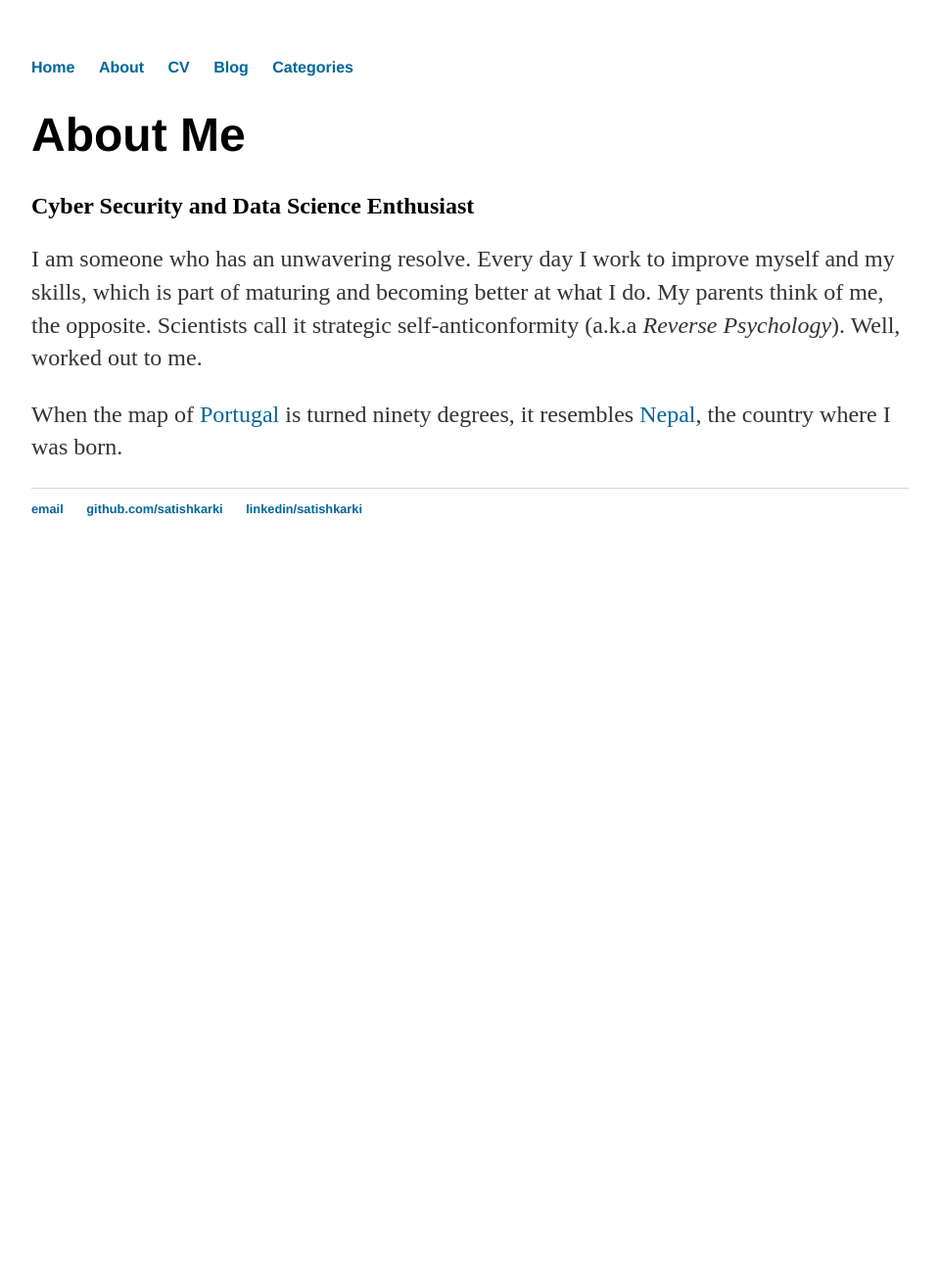
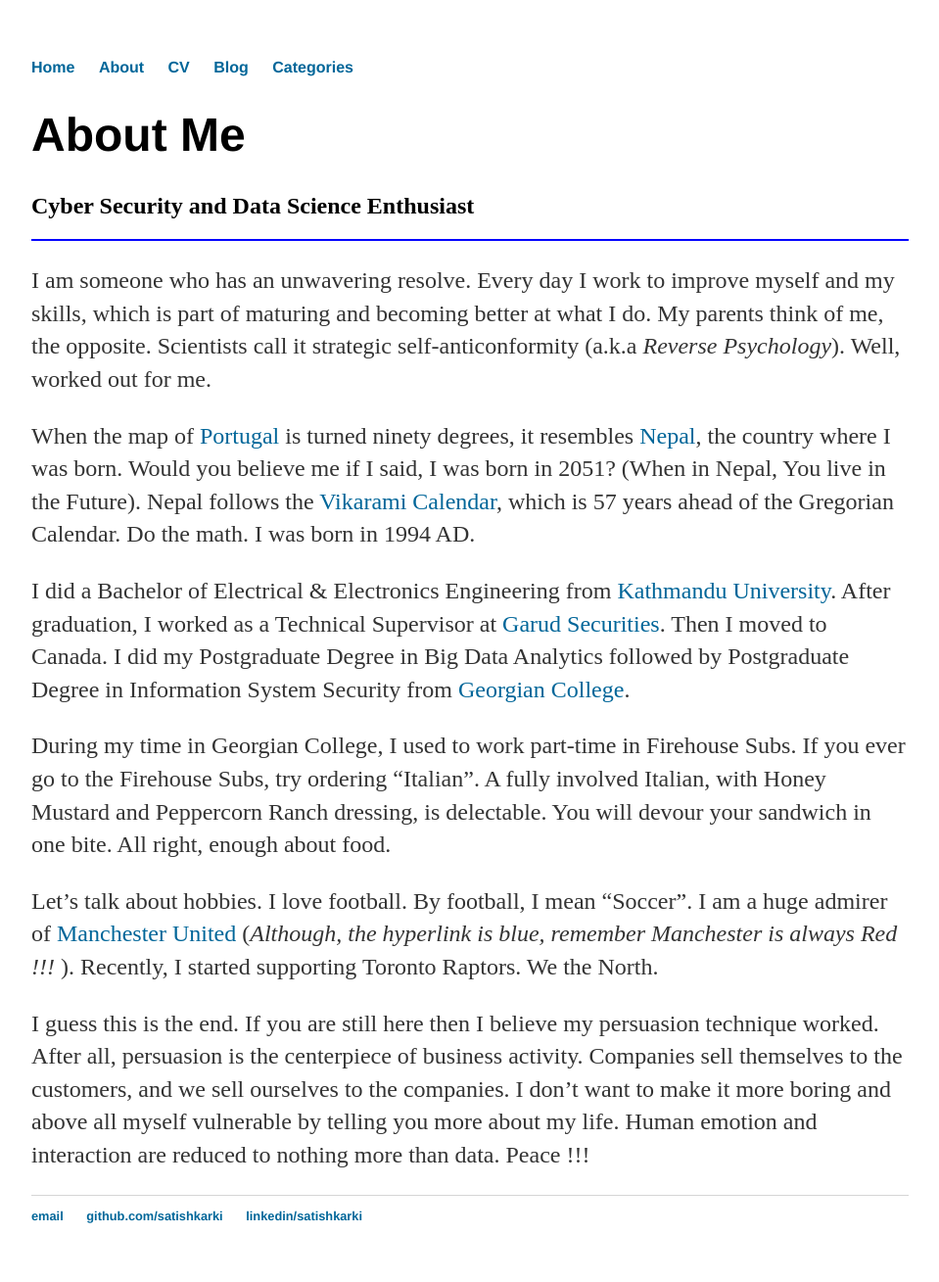
Before and after one commit to satishkarki/firstblog, a Jekyll site: the page built from about/index.md, in a window 1280 px wide. Shown: the whole page at 98% size, without its empty margins (160-1119 px from the left). Built offline with Jekyll 4.4.1, drawn with Linux system fonts in a browser that asks for light colours; before the commit the page ends 900 px from its top, so only the background shows below that.

Commit message:
about page ready

```diff
--- a/about/index.md
+++ b/about/index.md
@@ -6,6 +6,15 @@ title: About Me
 	<h1>About Me</h1>
 </div><!-- /.blurb -->
 ## Cyber Security and Data Science Enthusiast
-I am someone who has an unwavering resolve. Every day I work to improve myself and my skills, which is part of maturing and becoming better at what I do. My parents think of me, the opposite. Scientists call it strategic self-anticonformity (a.k.a *Reverse Psychology*). Well, worked out to me.
+<hr style="height:2px;border-width:0;color:blue;background-color:blue">
+I am someone who has an unwavering resolve. Every day I work to improve myself and my skills, which is part of maturing and becoming better at what I do. My parents think of me, the opposite. Scientists call it strategic self-anticonformity (a.k.a *Reverse Psychology*). Well, worked out for me.
 
-When the map of [Portugal](/assets/portugal.jpg) is turned ninety degrees, it resembles [Nepal](/assets/nepal.png), the country where I was born.
+When the map of [Portugal](/assets/portugal.jpg) is turned ninety degrees, it resembles [Nepal](/assets/nepal.png), the country where I was born. Would you believe me if I said, I was born in 2051? (When in Nepal, You live in the Future). Nepal follows the [Vikarami Calendar](https://en.wikipedia.org/wiki/Vikram_Samvat), which is 57 years ahead of the Gregorian Calendar. Do the math. I was born in 1994 AD.
+
+I did a Bachelor of Electrical & Electronics Engineering from [Kathmandu University](https://ku.edu.np/program/ung-in-electrical-and-electronics-engineering). After graduation, I worked as a Technical Supervisor at [Garud Securities](https://www.garudsecurities.com.np/). Then I moved to Canada. I did my Postgraduate Degree in Big Data Analytics followed by Postgraduate Degree in Information System Security from [Georgian College](https://www.georgiancollege.ca/).
+
+During my time in Georgian College, I used to work part-time in Firehouse Subs. If you ever go to the Firehouse Subs, try ordering "Italian". A fully involved Italian, with Honey Mustard and Peppercorn Ranch dressing, is delectable. You will devour your sandwich in one bite. All right, enough about food.
+
+Let's talk about hobbies. I love football. By football, I mean "Soccer". I am a huge admirer of [Manchester United](https://www.manutd.com/) (*Although, the hyperlink is blue, remember Manchester is always Red !!!* ). Recently, I started supporting Toronto Raptors. We the North.
+
+I guess this is the end. If you are still here then I believe my persuasion technique worked. After all, persuasion is the centerpiece of business activity. Companies sell themselves to the customers, and we sell ourselves to the companies. I don't want to make it more boring and above all myself vulnerable by telling you more about my life. Human emotion and interaction are reduced to nothing more than data. Peace !!!
```
Also changed, not shown: index.md (+4 -4 lines).
